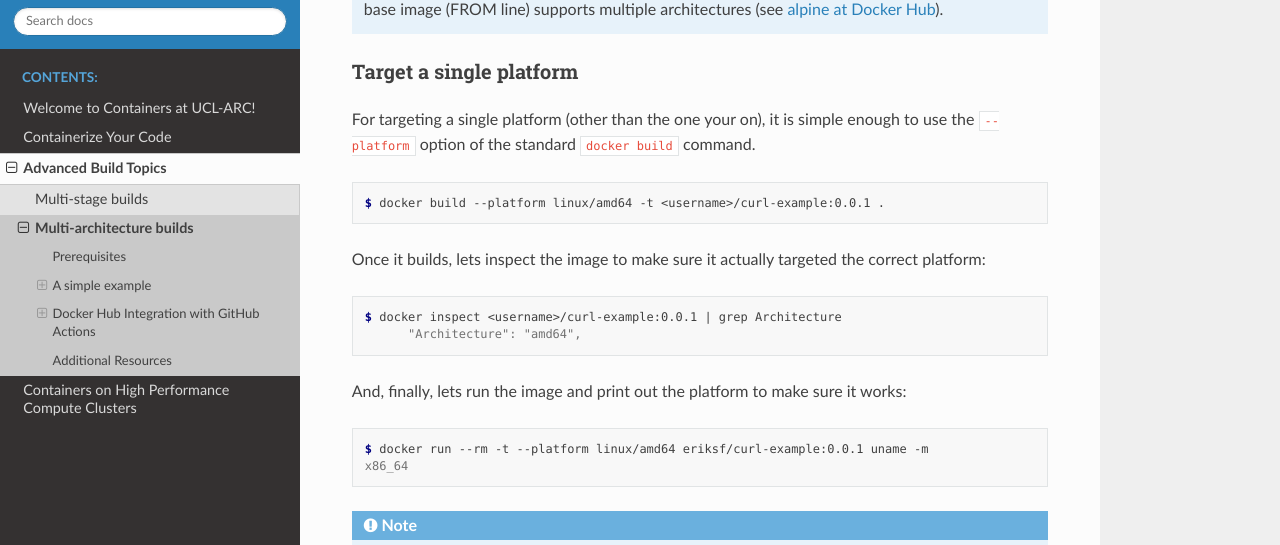
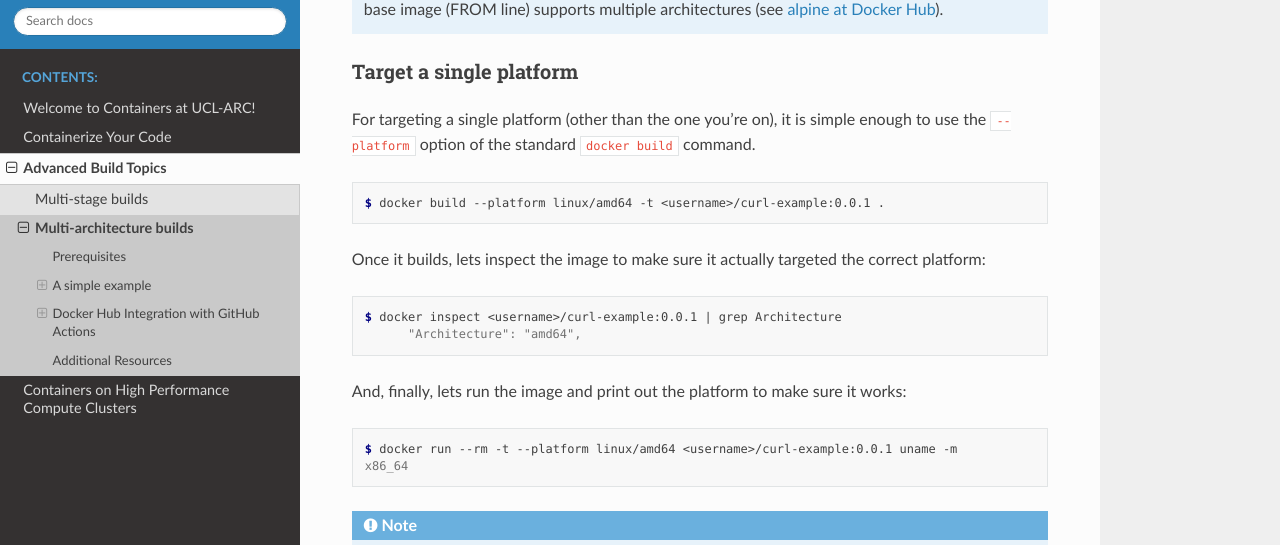
Before and after one commit to TACC/containers_at_tacc, a Sphinx documentation site: the page built from docs/advanced/02.multiarchitecture.rst, in a window 1280 px wide and 900 px high, scrolled down 1377 px. Shown: the part 148-693 px from the top of the window. Built offline with Sphinx 7.4.7 and the Read the Docs theme 2.0.0, drawn with Linux system fonts in a browser that asks for light colours.

Commit message:
replace eriksf with username

```diff
--- a/docs/advanced/02.multiarchitecture.rst
+++ b/docs/advanced/02.multiarchitecture.rst
@@ -69,7 +69,7 @@ Now, edit the Dockerfile and enter the following:
 Target a single platform
 ^^^^^^^^^^^^^^^^^^^^^^^^
 
-For targeting a single platform (other than the one your on), it is simple enough to use the ``--platform`` option
+For targeting a single platform (other than the one you're on), it is simple enough to use the ``--platform`` option
 of the standard ``docker build`` command.
 
 .. code-block:: console
@@ -87,7 +87,7 @@ And, finally, lets run the image and print out the platform to make sure it work
 
 .. code-block:: console
 
-  $ docker run --rm -t --platform linux/amd64 eriksf/curl-example:0.0.1 uname -m
+  $ docker run --rm -t --platform linux/amd64 <username>/curl-example:0.0.1 uname -m
   x86_64
 
 .. note::
```
